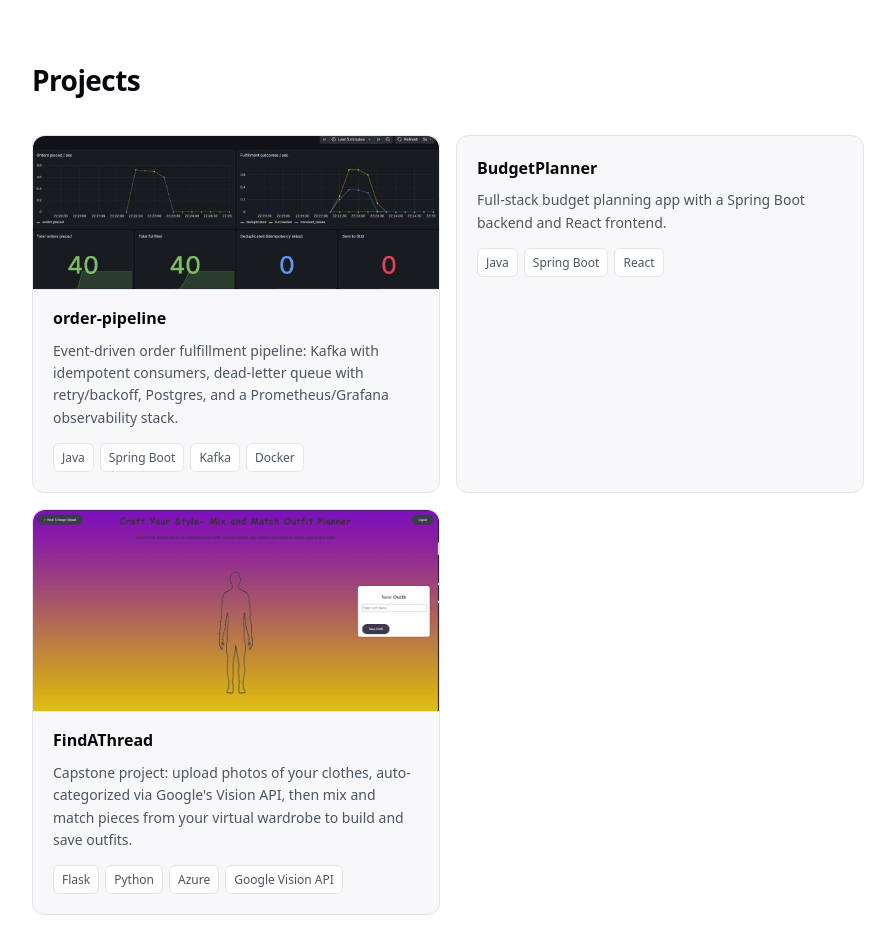
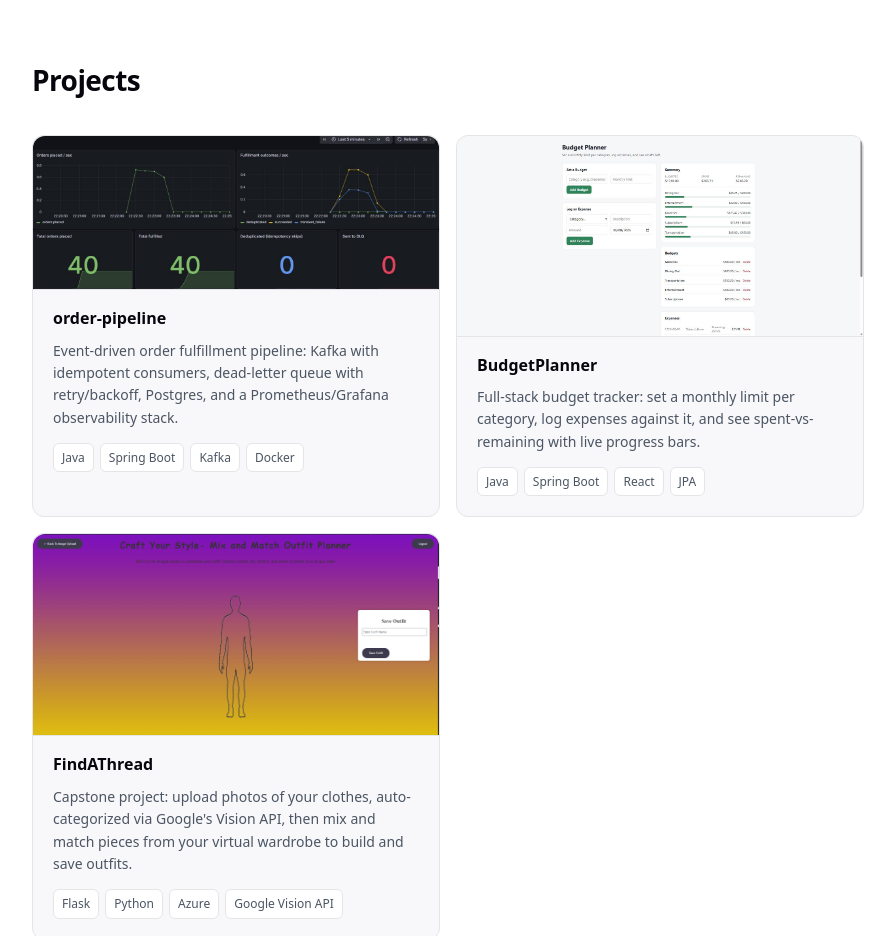
Before and after one commit to Romatomato1/Romatomato1.github.io, a React (Vite) app: page / in a window 1280 px wide. Shown: the part 2360-3296 px from the top of the page, without its empty margins (192-1087 px from the left). Built offline with nearby package versions, Linux system fonts and the light colour scheme.

Commit message:
Add screenshot and refresh description for BudgetPlanner

```diff
--- a/src/data.js
+++ b/src/data.js
@@ -95,9 +95,11 @@ export const featuredProjects = [
   {
     name: "BudgetPlanner",
     description:
-      "Full-stack budget planning app with a Spring Boot backend and React frontend.",
+      "Full-stack budget tracker: set a monthly limit per category, log expenses against it, and see spent-vs-remaining with live progress bars.",
     url: "https://github.com/Romatomato1/BudgetPlanner",
-    tags: ["Java", "Spring Boot", "React"],
+    tags: ["Java", "Spring Boot", "React", "JPA"],
+    image: "/screenshots/budgetplanner-overview.png",
+    imageAlt: "Budget Planner UI showing per-category spending progress bars and totals",
   },
   {
     name: "FindAThread",
```
Also changed, not shown: public/screenshots/budgetplanner-overview.png (added).
